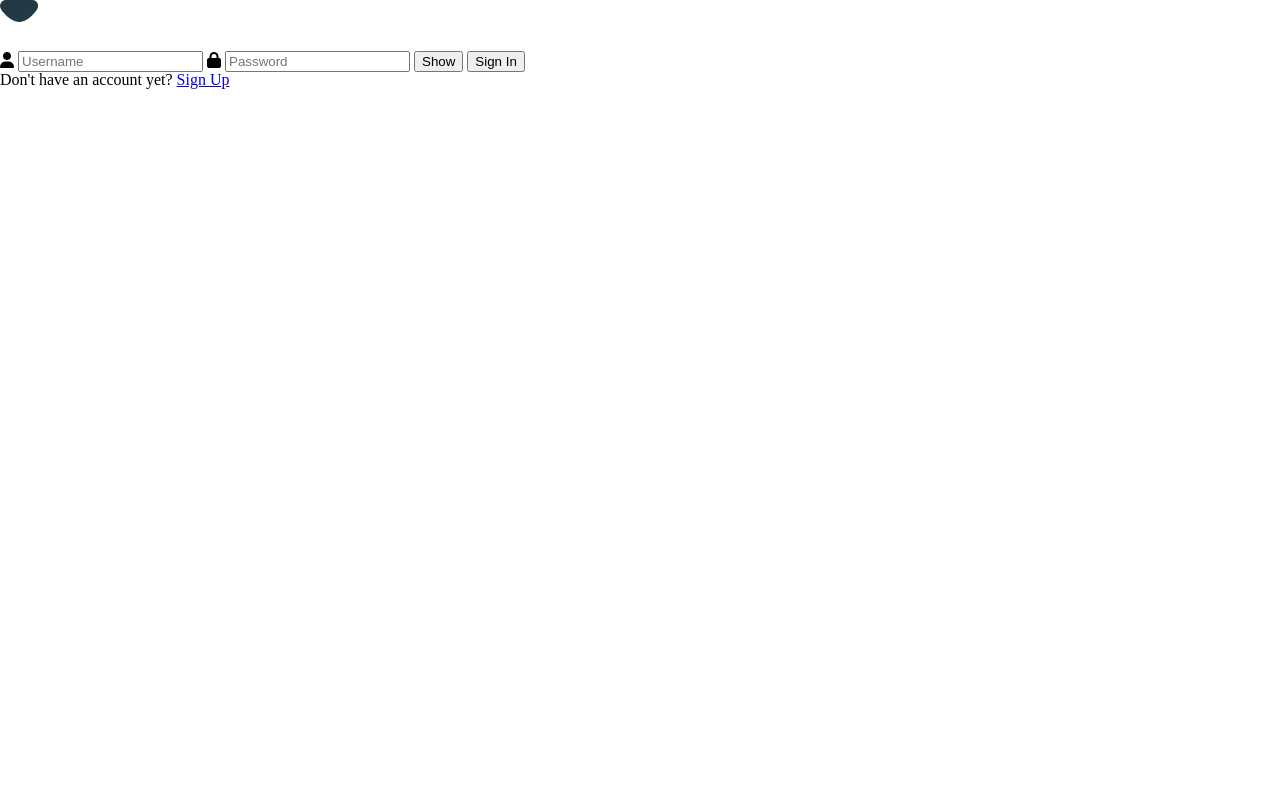
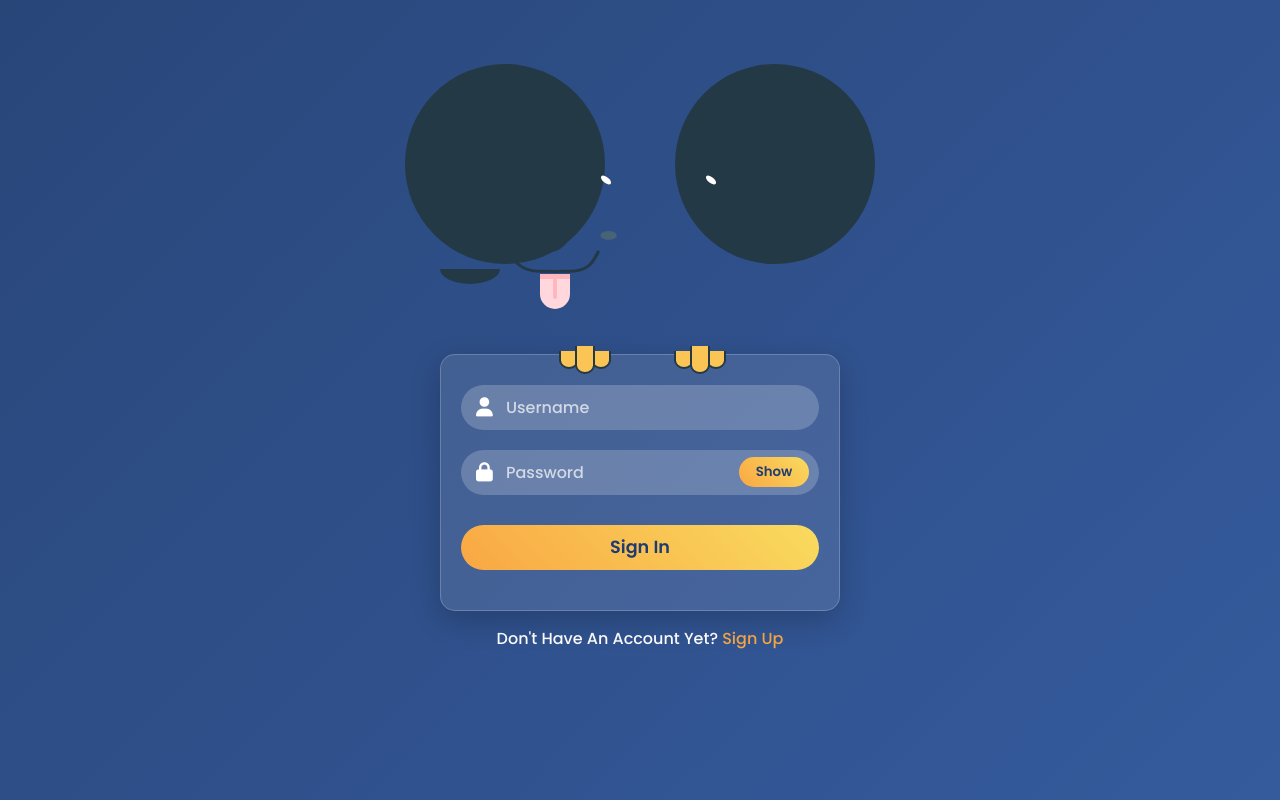
Before and after one commit to VandaLeng/Animated-Form, a plain HTML site: page index.html in a window 1280 px wide. Drawn offline with nearby package versions, Linux system fonts and the light colour scheme.

Commit message:
refactor(feature/animated): added link javascript animated

```diff
--- a/index.html
+++ b/index.html
@@ -6,6 +6,7 @@
     <title>Enhanced Animation Login Page</title>
     <link rel="stylesheet" href="https://cdnjs.cloudflare.com/ajax/libs/meyer-reset/2.0/reset.min.css" />
     <link rel="stylesheet" href="https://cdnjs.cloudflare.com/ajax/libs/font-awesome/6.1.2/css/all.min.css" />
+    <link rel="stylesheet" href="/style.css">
 </head>
 
 <body>
@@ -114,6 +115,7 @@
     </div>
 
     <script src="https://cdnjs.cloudflare.com/ajax/libs/lodash.js/4.17.5/lodash.min.js"></script>
+    <script src="/script.js"></script>
 
 </body>
 
```
